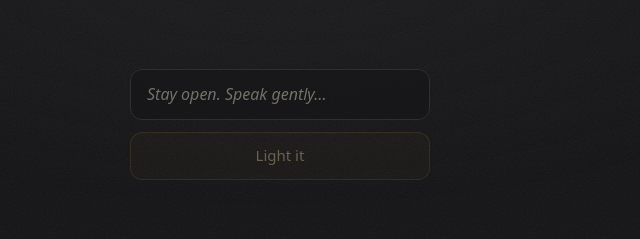
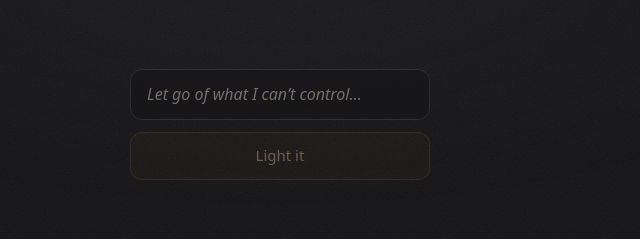
Before and after one commit to mydude-industries/tilia, a plain HTML site: page webapp/candle.html in a window 1280 px wide. Shown: the part 383-622 px from the top of the page, 360-1000 px from the left. Drawn offline with Linux system fonts and the light colour scheme.

Commit message:
candle: new placeholder
Co-Authored-By: Claude Opus 5.5 <noreply@anthropic.com>

```diff
--- a/webapp/candle.html
+++ b/webapp/candle.html
@@ -107,7 +107,7 @@
   <form class="ask" id="ask" autocomplete="off" hidden>
     <div class="ask-line">
       <input class="ask-field" id="field" type="text" maxlength="60" enterkeyhint="go"
-        autocapitalize="sentences" placeholder="Stay open. Speak gently…" aria-label="Your intention">
+        autocapitalize="sentences" placeholder="Let go of what I can’t control…" aria-label="Your intention">
     </div>
     <button type="submit" class="tap go" id="light" disabled>Light it</button>
   </form>
```
